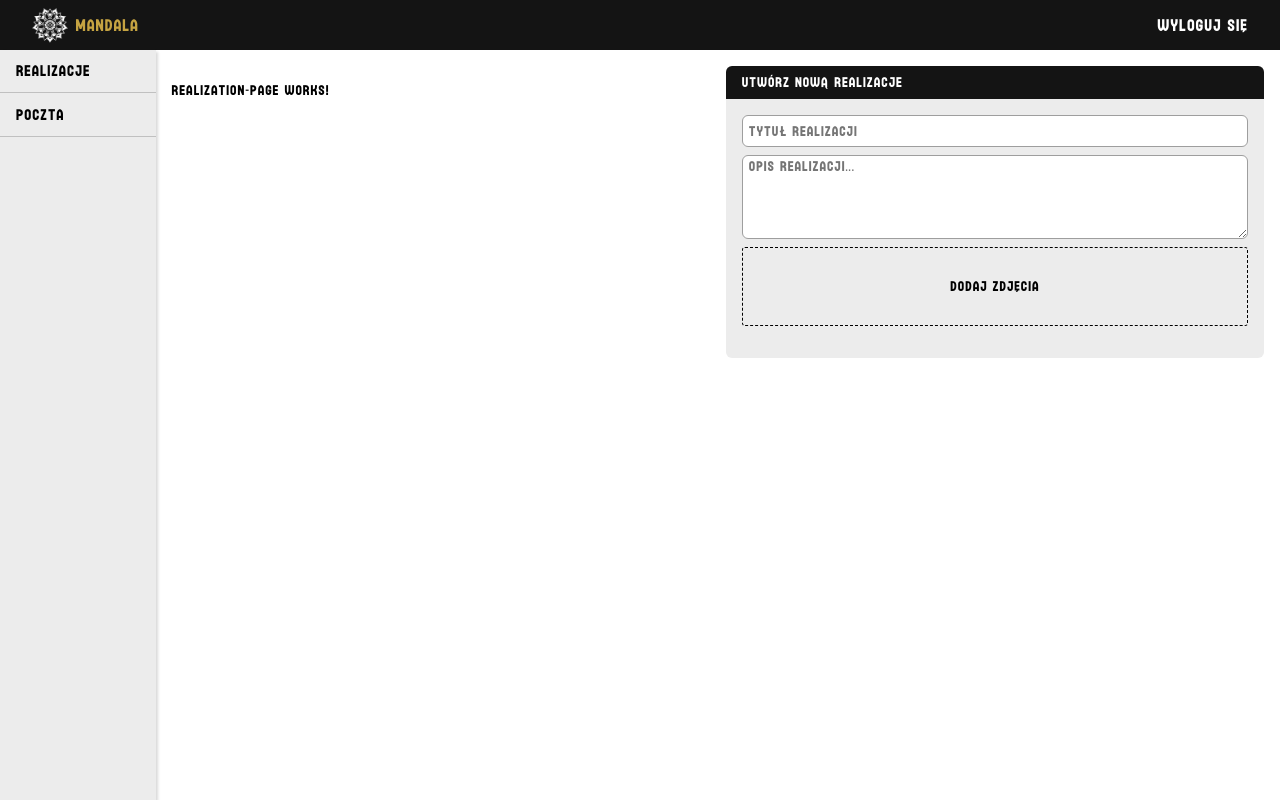
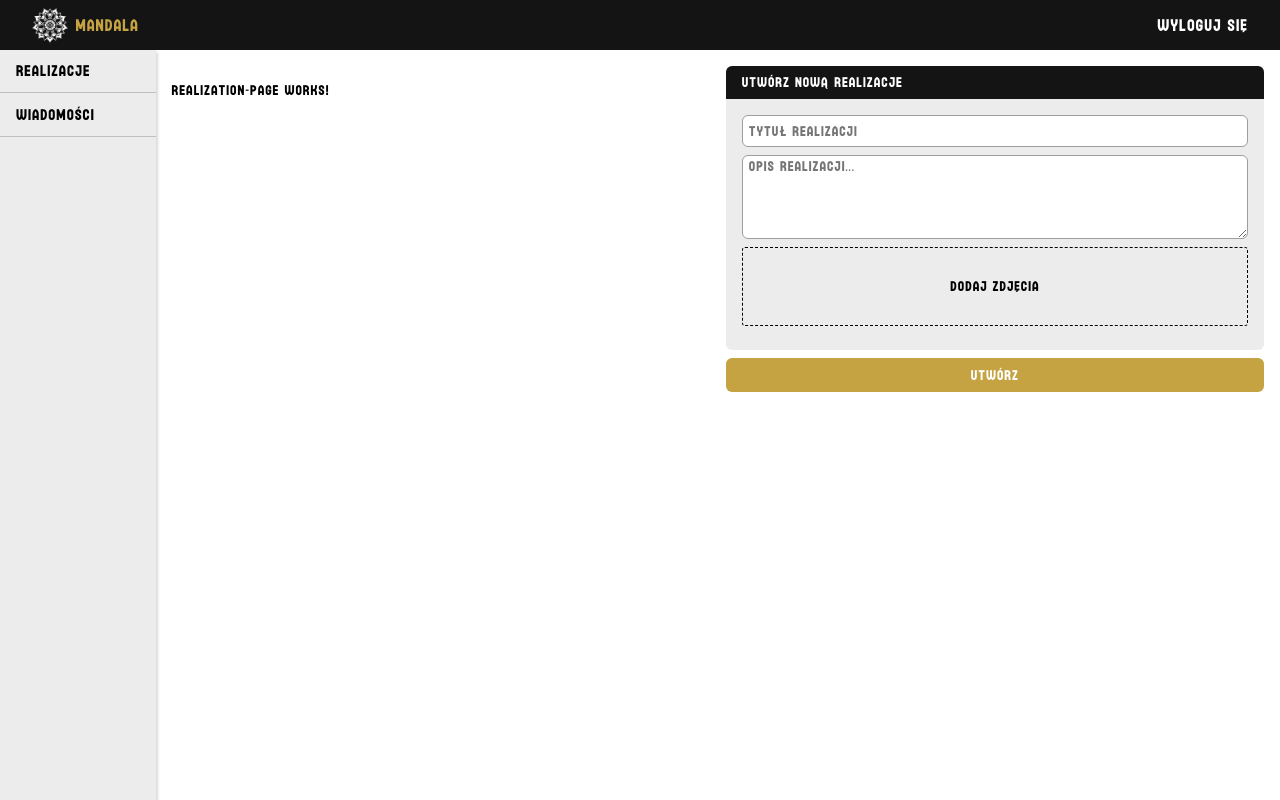
Before and after one commit to L3monPL/MandalaDashboard, an Angular app: page /dashboard/realizations in a window 1280 px wide. Built offline with nearby package versions, Linux system fonts and the light colour scheme.

Commit message:
change realization create

```diff
--- a/src/app/components/realization-create/realization-create.component.html
+++ b/src/app/components/realization-create/realization-create.component.html
@@ -2,15 +2,15 @@
     Utwórz nową realizacje
 </div>
 <div class="page">
-    <input type="text" placeholder="Tytuł realizacji">
-    <textarea name="description" placeholder="Opis realizacji..." id="" cols="30" rows="10"></textarea>
+    <input [(ngModel)]="this.realizationManagement.objectRealizationCreate.title" type="text" placeholder="Tytuł realizacji">
+    <textarea [(ngModel)]="this.realizationManagement.objectRealizationCreate.description" name="description" placeholder="Opis realizacji..." id="" cols="30" rows="10"></textarea>
 
     <div class="file_container" (dragover)="onDragOver($event)" (dragleave)="onDragLeave($event)" (drop)="onDrop($event)">
         <label for="file">
             <div *ngIf="true" class="file_text_add">
                 Dodaj zdjęcia
             </div>
-          <input id="file" type="file" multiple (change)="handleFileInput($event)" style="display: none;">
+          <input id="file" type="file" (change)="onImagesSelected($event)" accept="image/*" multiple (change)="handleFileInput($event)" style="display: none;">
           <!-- <div *ngIf="fileToUploads.length > 0" class="file_done" [class.dragging]="isDragging">
             <ul *ngIf="fileToUploads.length > 0">
               <li *ngFor="let file of fileToUploads">{{ file.name }}</li>
@@ -21,14 +21,23 @@
     <div class="images_container">
         <div *ngIf="fileToUploads.length > 0" class="file_done">
             Wybierz z listy zdjecie tytułowe
-            <div *ngIf="fileToUploads.length > 0" class="list_of_upload_image">
+            <!-- <div *ngIf="fileToUploads.length > 0" class="list_of_upload_image">
               <div class="item_file" *ngFor="let file of fileToUploads" [class.selected-item]="file === selectedFile"
               (click)="selectFile(file)">
                 <div class="file_text">
                     {{file.name}}
                 </div>
-            </div>
+              </div>
+            </div> -->
+            <div *ngIf="selectedImages.length > 0" class="list_of_upload_image">
+              <div class="item_file" *ngFor="let image of selectedImages" [class.selected-item]="image === selectedFile"
+              (click)="selectFile(image)">
+                <img [src]="image" alt="Selected Image">
+              </div>
             </div>
           </div>
     </div>
 </div>
+<div (click)="submit()" class="btn_submit">
+  <button>Utwórz</button>
+</div>
--- a/src/app/components/realization-create/realization-create.component.scss
+++ b/src/app/components/realization-create/realization-create.component.scss
@@ -56,7 +56,7 @@
 
 .file_container{
     // margin: 2rem;
-    margin-bottom: 0.5rem;
+    // margin-bottom: 0.5rem;
     text-align:center;
     // padding:5%;
     // padding-top:50px;
@@ -82,15 +82,42 @@
 .list_of_upload_image{
     margin-top: 1rem;
     display: flex;
-    flex-direction: column;
-    row-gap: 0.5rem;
+    flex-direction: row;
+    flex-wrap: wrap;
+    // row-gap: 0.5rem;
+    max-height: calc(100vh - 442px);
+    overflow-y: auto;
+    padding: 0rem 1rem;
 }
 .selected-item {
     background-color: #c5a342; /* You can choose any color you prefer */
     border-radius: 6px;
 }
 .item_file{
-    padding: 0.5rem 1rem;
+    padding: 1.5rem 1.5rem;
     cursor: pointer;
-    width: 50%;
+    width: calc(50% - 3rem);
+    display: flex;
+    align-items: center;
+    // height: max-content;
 }
+.list_of_upload_image img{
+    width: 100%;
+    height: max-content;
+}
+.btn_submit{
+    margin-top: 0.5rem;
+}
+.btn_submit button{
+    width: 100%;
+    height: 34px;
+    background-color: #c5a342;
+    border: none;
+    outline: none;
+    border-radius: 6px;
+    color: #fff;
+    font-size: 1rem;
+    font-family: "MandalaBrampton", sans-serif;
+    letter-spacing: 1px;
+    cursor: pointer;
+}
--- a/src/app/components/realization-create/realization-create.component.ts
+++ b/src/app/components/realization-create/realization-create.component.ts
@@ -1,4 +1,5 @@
 import { Component } from '@angular/core';
+import { RealizationService } from 'src/app/services/realization.service';
 
 @Component({
   selector: 'app-realization-create',
@@ -7,14 +8,32 @@ import { Component } from '@angular/core';
 })
 export class RealizationCreateComponent {
 
+  constructor(
+    public realizationManagement: RealizationService
+  ) { }
+
   fileToUploads: any[] = [];
   isDragging = false
   selectedFile: any = null;
+  selectedImages: any[] = []
 
   handleFileInput(event: any): void {
     const files: any = event.target.files;
     for (let i = 0; i < files.length; i++) {
       this.fileToUploads.push(files.item(i));
+    }
+  }
+
+  onImagesSelected(event: any) {
+    const files = event.target.files;
+    if (files) {
+      for (let i = 0; i < files.length; i++) {
+        const reader = new FileReader();
+        reader.onload = (e) => {
+          this.selectedImages.push(e.target!.result);
+        };
+        reader.readAsDataURL(files[i]);
+      }
     }
   }
 
@@ -46,4 +65,8 @@ export class RealizationCreateComponent {
   selectFile(file: any): void {
     this.selectedFile = file;
   }
+
+  submit(){
+    console.log(this.realizationManagement.objectRealizationCreate)
+  }
 }
--- a/src/app/components/realization-create/realization-create.module.ts
+++ b/src/app/components/realization-create/realization-create.module.ts
@@ -1,6 +1,7 @@
 import { NgModule } from '@angular/core';
 import { CommonModule } from '@angular/common';
 import { RealizationCreateComponent } from './realization-create.component';
+import { FormsModule } from '@angular/forms';
 
 
 
@@ -9,7 +10,8 @@ import { RealizationCreateComponent } from './realization-create.component';
     RealizationCreateComponent
   ],
   imports: [
-    CommonModule
+    CommonModule,
+    FormsModule
   ],
   exports: [
     RealizationCreateComponent
--- a/src/app/pages/dashboard-page/dashboard-page.component.html
+++ b/src/app/pages/dashboard-page/dashboard-page.component.html
@@ -3,7 +3,7 @@
     <div class="main_component">
         <div class="navigation_component">
             <p>Realizacje</p>
-            <p>Poczta</p>
+            <p>Wiadomości</p>
         </div>
         <div class="site">
             <router-outlet></router-outlet>
--- a/src/app/pages/dashboard-page/dashboard-page.component.ts
+++ b/src/app/pages/dashboard-page/dashboard-page.component.ts
@@ -1,10 +1,21 @@
-import { Component } from '@angular/core';
+import { Component, OnInit } from '@angular/core';
+import { Router } from '@angular/router';
 
 @Component({
   selector: 'app-dashboard-page',
   templateUrl: './dashboard-page.component.html',
   styleUrls: ['./dashboard-page.component.scss']
 })
-export class DashboardPageComponent {
+export class DashboardPageComponent implements OnInit{
+
+  constructor(
+    private router: Router
+  ) { }
+
+  ngOnInit(): void {
+    if(this.router.url === '/dashboard'){
+      this.router.navigate(['./dashboard/realizations'])
+    }
+  }
 
 }
--- /dev/null
+++ b/src/app/services/realization.service.ts
@@ -0,0 +1,16 @@
+import { Injectable } from '@angular/core';
+
+@Injectable({
+  providedIn: 'root'
+})
+export class RealizationService {
+
+  constructor() { }
+
+  objectRealizationCreate = {
+    title: '',
+    description: '',
+    imagesArray: new Array()
+  }
+
+}
```
